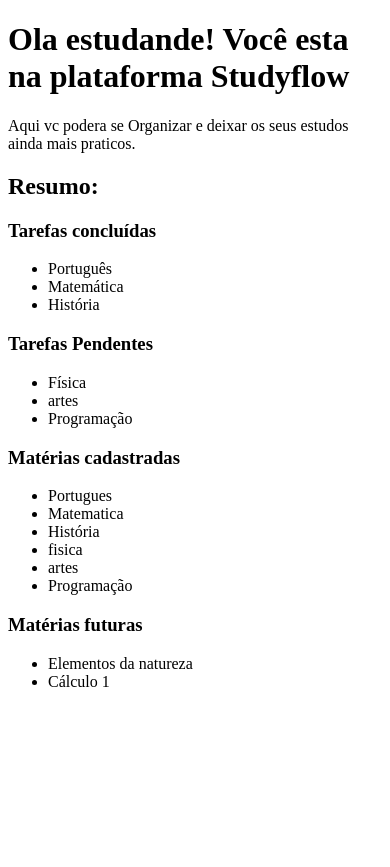
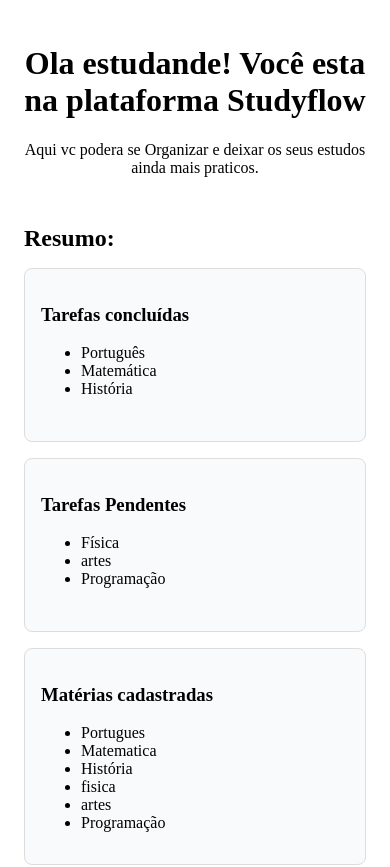
Before and after one commit to Pedrogall007/study-flow, an Angular app: page /dashboard in a window 390 px wide. Shown: the top 867 px of the page. Before the commit the page ends 844 px from the top, so only its background shows below. Built offline with nearby package versions, Linux system fonts and the light colour scheme.

Commit message:
cria layout responsivo do dashboard

```diff
--- a/src/app/pages/dashboard/dashboard.css
+++ b/src/app/pages/dashboard/dashboard.css
@@ -0,0 +1,45 @@
+.bloco-apresentacao{
+  padding: 2rem;
+  text-align: center;
+}
+.bloco-resumo {
+  display: grid;
+  grid-template-columns: repeat(2, 1fr);
+  gap: 1rem;
+  padding: 2rem;
+}
+
+
+.tarefas-concluidas,
+.tarefas-pendentes,
+.materias-cadastradas,
+.bloco-tarefas-futuras {
+  min-height: 140px;
+  padding: 1rem;
+  border: 1px solid #ddd;
+  border-radius: 8px;
+  background-color: #f8fafc;
+}
+
+.bloco-resumo > h2 {
+  grid-column: 1 / -1;
+  margin: 0;
+}
+
+:host {
+  display: block;
+  max-width: 1100px;
+  margin: 0 auto;
+}
+
+
+@media (max-width: 600px) {
+  .bloco-resumo {
+    grid-template-columns: 1fr;
+    padding: 1rem;
+  }
+
+  .bloco-apresentacao {
+    padding: 1rem;
+  }
+}
```
